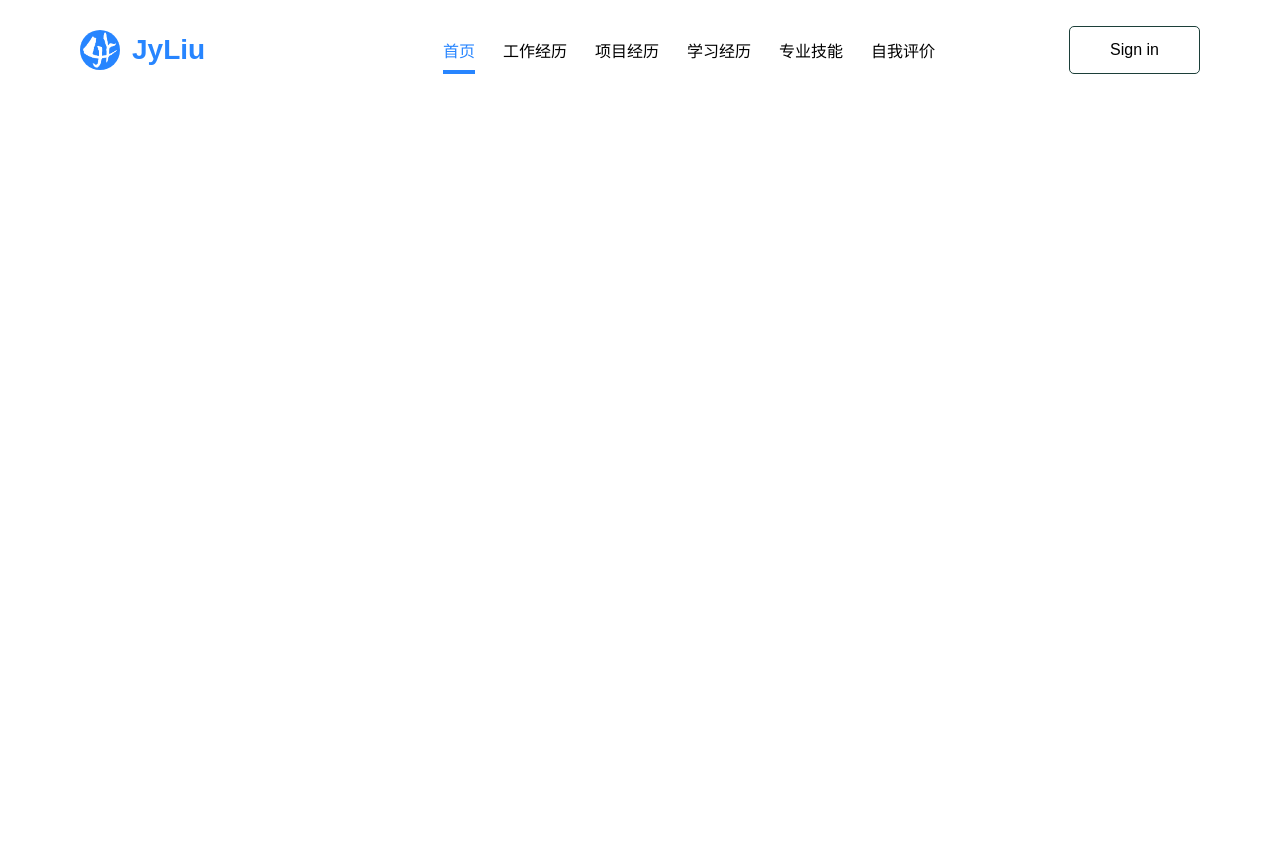
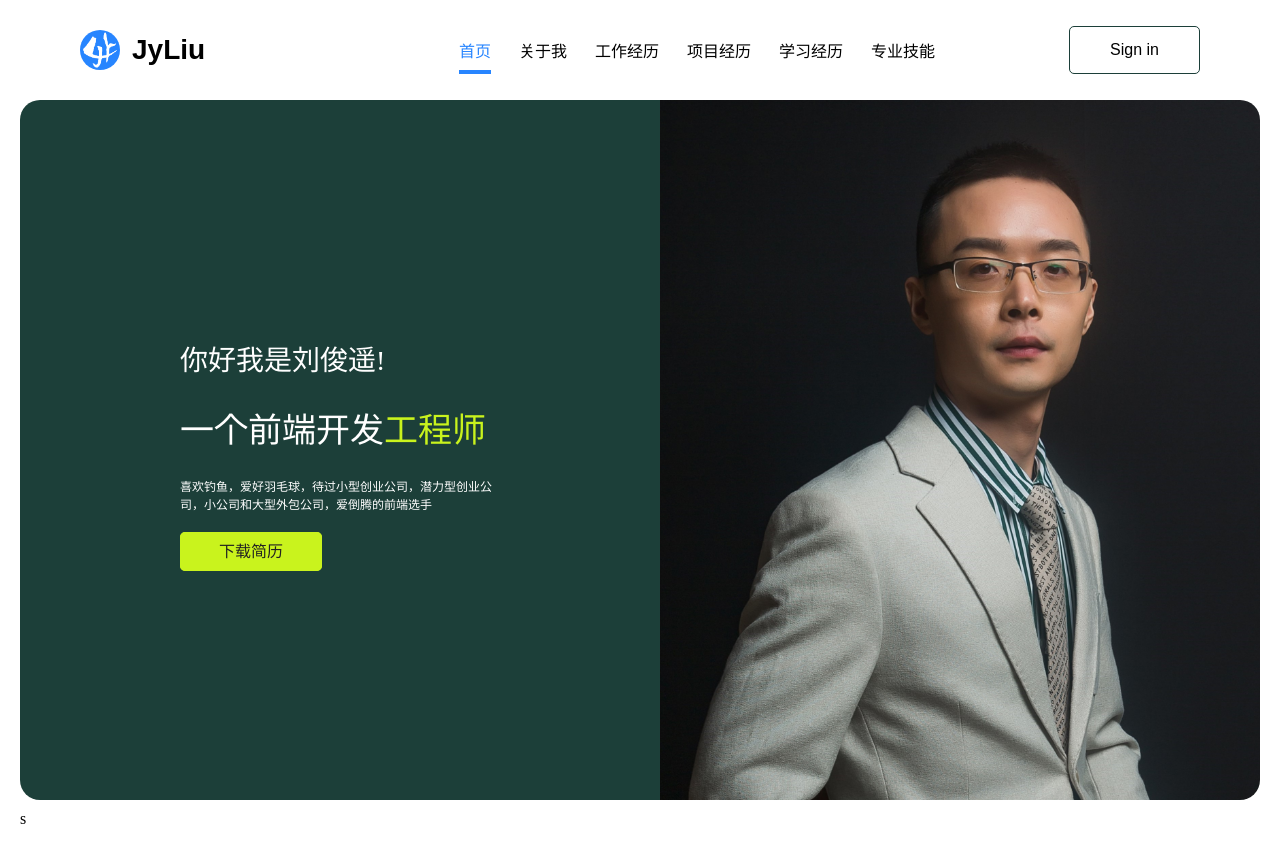
Before and after one commit to AJyLiu/self-introduction, a Vue app: page /index in a window 1280 px wide. Before the commit this address led to /home. Shown: the top 862 px of the page. Before the commit the page ends 800 px from the top, so only its background shows below. Built offline with nearby package versions, Linux system fonts and the light colour scheme.

Commit message:
add: 新增home页

```diff
--- a/src/App.vue
+++ b/src/App.vue
@@ -1,5 +1,4 @@
 <template>
-  <Header />
   <RouterView />
 </template>
 
--- /dev/null
+++ b/src/assets/style/animate.less
@@ -0,0 +1,129 @@
+@-webkit-keyframes fadeIn {
+    0% {
+        opacity: 0;
+    }
+
+    100% {
+        opacity: 1;
+    }
+}
+
+@keyframes fadeIn {
+    0% {
+        opacity: 0;
+    }
+
+    100% {
+        opacity: 1;
+    }
+}
+
+.fadeIn {
+    -webkit-animation: fadeIn;
+    animation: fadeIn 0.5s;
+}
+
+@-webkit-keyframes fadeInLeft {
+    0% {
+        opacity: 0;
+        -webkit-transform: translateX(-20px);
+        transform: translateX(-20px)
+    }
+
+    100% {
+        opacity: 1;
+        -webkit-transform: translateX(0);
+        transform: translateX(0)
+    }
+}
+
+@keyframes fadeInLeft {
+    0% {
+        opacity: 0;
+        -webkit-transform: translateX(-20px);
+        -ms-transform: translateX(-20px);
+        transform: translateX(-20px)
+    }
+
+    100% {
+        opacity: 1;
+        -webkit-transform: translateX(0);
+        -ms-transform: translateX(0);
+        transform: translateX(0)
+    }
+}
+
+.fadeInLeft {
+    -webkit-animation: fadeInLeft;
+    animation: fadeInLeft 1s;
+}
+
+@-webkit-keyframes fadeInDown {
+    0% {
+        opacity: 0;
+        -webkit-transform: translateX(-20px);
+        transform: translateX(-20px)
+    }
+
+    100% {
+        opacity: 1;
+        -webkit-transform: translateX(0);
+        transform: translateX(0)
+    }
+}
+
+@keyframes fadeInDown {
+    0% {
+        opacity: 0;
+        -webkit-transform: translateY(-20px);
+        -ms-transform: translateY(-20px);
+        transform: translateY(-20px)
+    }
+
+    100% {
+        opacity: 1;
+        -webkit-transform: translateY(0);
+        -ms-transform: translateY(0);
+        transform: translateY(0)
+    }
+}
+
+.fadeInDown {
+    -webkit-animation: fadeInDown;
+    animation: fadeInDown 1s;
+}
+
+@-webkit-keyframes fadeInUp {
+    0% {
+        opacity: 0;
+        -webkit-transform: translateY(20px);
+        transform: translateY(20px)
+    }
+
+    100% {
+        opacity: 1;
+        -webkit-transform: translateY(0);
+        transform: translateY(0)
+    }
+}
+
+@keyframes fadeInUp {
+    0% {
+        opacity: 0;
+        -webkit-transform: translateY(20px);
+        -ms-transform: translateY(20px);
+        transform: translateY(20px)
+    }
+
+    100% {
+        opacity: 1;
+        -webkit-transform: translateY(0);
+        -ms-transform: translateY(0);
+        transform: translateY(0)
+    }
+}
+
+.fadeInUp {
+    -webkit-animation: fadeInUp;
+    animation: fadeInUp 1s;
+}
--- a/src/assets/style/global.less
+++ b/src/assets/style/global.less
@@ -12,3 +12,5 @@ ul li, menu li {
 }
 
 @active-color: #2785ff;
+@main-color: #1C3F39;
+@prominent-color: #C9F31D;
--- a/src/components/header/index.vue
+++ b/src/components/header/index.vue
@@ -1,32 +1,24 @@
 <template>
-  <header class="header">
+  <header class="header fadeIn">
     <div class="header-left">
       <img :src="logoSrc" class="header-logo" alt="logo" />
       <text>JyLiu</text>
     </div>
     <div class="header-right">
-      <Menu />
-      <a
-        class="btn"
-        :class="{ unHover: isUnhover }"
-        @mouseenter="isUnhover = false"
-        @mouseleave="handleMouseleave"
-      >
-        Sign in
-      </a>
+      <Menu @menu-click="menuClick" />
+      <a class="btn"> Sign in </a>
     </div>
   </header>
 </template>
 
 <script setup lang="ts">
-  import { ref } from 'vue';
+  import { defineEmits } from 'vue';
   import logo from '@/assets/images/logo.png';
 
+  const emit = defineEmits(['menu-click']);
   const logoSrc = logo;
-  const isUnhover = ref<boolean>(false);
-
-  const handleMouseleave = () => {
-    isUnhover.value = true;
+  const menuClick = (index: number) => {
+    emit('menu-click', index);
   };
 </script>
 
@@ -51,7 +43,6 @@
         font-size: 28px;
         margin-left: 12px;
         font-weight: 700;
-        color: @active-color;
       }
     }
     .header-right {
@@ -66,7 +57,7 @@
         position: relative;
         background-color: transparent;
       }
-      .btn:before {
+      .btn::before {
         position: absolute;
         top: 0;
         left: 50%;
@@ -74,21 +65,23 @@
         bottom: 0;
         opacity: 0;
         content: '';
-        background-color: @active-color;
+        background-color: @prominent-color;
         border-radius: 5px;
         z-index: -1;
-      }
-      .unHover:before {
-        animation: hoverleave 0.5s ease;
+        transition: all 0.5s;
+        -webkit-transition: all 0.5s;
       }
       .btn:hover {
-        color: #ffffff;
+        border: 1px solid @prominent-color;
+        background-color: transparent;
+        z-index: 1;
       }
-      .btn:hover:before {
+      .btn:hover::before {
+        right: 0;
         left: 0;
-        right: 0;
         opacity: 1;
-        animation: expand 0.5s ease;
+        z-index: -1;
+        background-color: @prominent-color;
       }
     }
   }
--- a/src/components/menu/index.vue
+++ b/src/components/menu/index.vue
@@ -13,20 +13,23 @@
 </template>
 
 <script setup lang="ts">
-  import { ref } from 'vue';
+  import { ref, defineEmits } from 'vue';
+
+  const emit = defineEmits(['menu-click']);
 
   const menuList = ref([
     '首页',
+    '关于我',
     '工作经历',
     '项目经历',
     '学习经历',
-    '专业技能',
-    '自我评价'
+    '专业技能'
   ]);
   const activeIndex = ref<number>(0);
 
   const handleClick = (index: number) => {
     activeIndex.value = index;
+    emit('menu-click', index);
   };
 </script>
 
@@ -52,7 +55,7 @@
       width: 100%;
       left: 0;
       bottom: -12px;
-      border-bottom: 4px solid #2785ff;
+      border-bottom: 4px solid @active-color;
       animation: menuin 0.6s ease;
     }
   }
--- a/src/main.ts
+++ b/src/main.ts
@@ -3,6 +3,7 @@ import App from './App.vue';
 import router from './router'; // 注册路由
 import 'element-plus/dist/index.css';
 import '@/assets/style/global.less';
+import '@/assets/style/animate.less';
 
 const app = createApp(App);
 app.use(router);
--- a/src/router/index.ts
+++ b/src/router/index.ts
@@ -6,16 +6,16 @@ const router = createRouter({
     {
       path: '/',
       name: 'Index',
-      redirect: '/home'
+      redirect: '/main'
     },
     {
-      path: '/home',
-      name: 'Home',
-      component: () => import('@/views/home/index.vue')
+      path: '/index',
+      name: 'Index',
+      component: () => import('@/views/main/index.vue')
     },
     {
       path: '/:pathMatch(.*)*',
-      redirect: '/home'
+      redirect: '/index'
     }
   ]
 });
--- /dev/null
+++ b/src/views/about/index.vue
@@ -0,0 +1,6 @@
+<template>
+  <section style="height: 100vh">s</section>
+</template>
+<script setup lang="ts"></script>
+
+<style scoped lang="less"></style>
--- a/src/views/home/index.vue
+++ b/src/views/home/index.vue
@@ -1,12 +1,108 @@
 <template>
-  <div class="container">
+  <section class="container fadeIn">
+    <div class="container-text">
+      <div class="text-content">
+        <div class="text-item name fadeInUp">你好我是刘俊遥!</div>
+        <div class="text-item job fadeInDown">
+          一个前端开发<span class="prominent">工程师</span>
+        </div>
+        <div class="text-item desc fadeInUp">
+          喜欢钓鱼，爱好羽毛球，待过小型创业公司，潜力型创业公司，小公司和大型外包公司，爱倒腾的前端选手
+        </div>
+        <div class="fadeInLeft">
+          <a class="yellow_btn">下载简历</a>
+        </div>
+      </div>
+    </div>
+    <div class="container-img">
+      <img :src="photo" class="photo" alt="logo" />
+    </div>
+  </section>
+</template>
+<script setup lang="ts">
+  import photoSrc from '@/assets/images/11.jpg';
 
-  </div>
-</template>
-<script setup lang="ts"></script>
+  const photo = photoSrc;
+</script>
 
 <style scoped lang="less">
-  .home-page {
-    color: red;
+  .container {
+    display: flex;
+    border-radius: 20px;
+    overflow: hidden;
+    height: calc(100vh - 100px);
+    margin-bottom: 10px;
+    .container-text {
+      flex: 1;
+      background-color: @main-color;
+      color: #ffffff;
+      justify-content: center;
+      display: flex;
+      align-items: center;
+      .text-content {
+        width: 50%;
+        .text-item {
+          margin-bottom: 25px;
+        }
+        .name {
+          font-size: 28px;
+        }
+        .job {
+          font-size: 34px;
+        }
+        .desc {
+          font-size: 12px;
+        }
+        .prominent {
+          color: @prominent-color;
+        }
+      }
+      .yellow_btn {
+        font-size: 16px;
+        padding: 10px 38px;
+        border-radius: 5px;
+        color: #222;
+        position: relative;
+        background-color: @prominent-color;
+        border: 1px solid @prominent-color;
+        transition: all 0.5s;
+        cursor: pointer;
+      }
+      .yellow_btn:hover {
+        border: 1px solid #ffffff;
+        background-color: transparent;
+        color: @main-color;
+        z-index: 1;
+      }
+      .yellow_btn:before {
+        content: '';
+        display: block;
+        position: absolute;
+        top: 0;
+        bottom: 0;
+        right: 50%;
+        left: 50%;
+        opacity: 0;
+        border-radius: 5px;
+        transition: all 0.5s;
+        -webkit-transition: all 0.5s;
+        background-color: #ffffff;
+      }
+      .yellow_btn:hover:before {
+        right: 0;
+        left: 0;
+        opacity: 1;
+        z-index: -1;
+        background-color: #ffffff;
+      }
+    }
+    .container-img {
+      width: 600px;
+      .photo {
+        width: 100%;
+        height: 100%;
+        object-fit: cover;
+      }
+    }
   }
 </style>
--- /dev/null
+++ b/src/views/main/index.vue
@@ -0,0 +1,20 @@
+<template>
+  <Header id="home" @menu-click="menuClick" />
+  <Home></Home>
+  <About id="about"></About>
+</template>
+<script setup lang="ts">
+  import { ref } from 'vue';
+  import Home from '@/views/home/index.vue';
+  import About from '@/views/about/index.vue';
+
+  const ids = ref(['home', 'about']);
+  const menuClick = (index: number) => {
+    const dom = document.getElementById(ids.value[index]);
+    if (dom) {
+      dom.scrollIntoView({ behavior: 'smooth', block: 'center' });
+    }
+  };
+</script>
+
+<style scoped lang="less"></style>
```
Also changed, not shown: src/assets/images/11.jpg (added), 1 other file (tests, documents, lock files or other folders).
